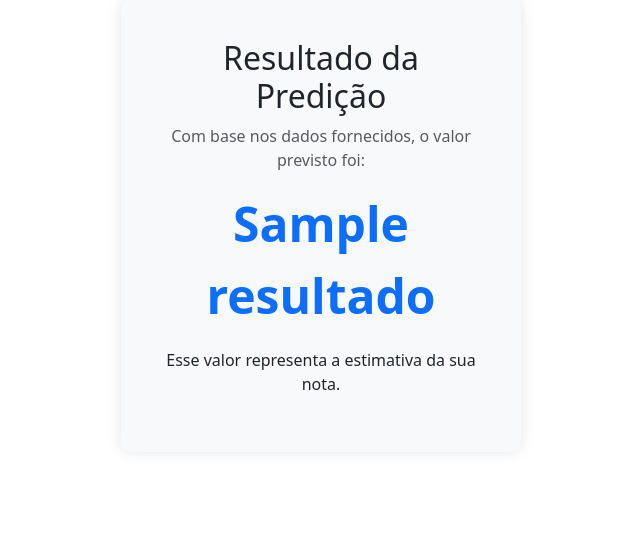
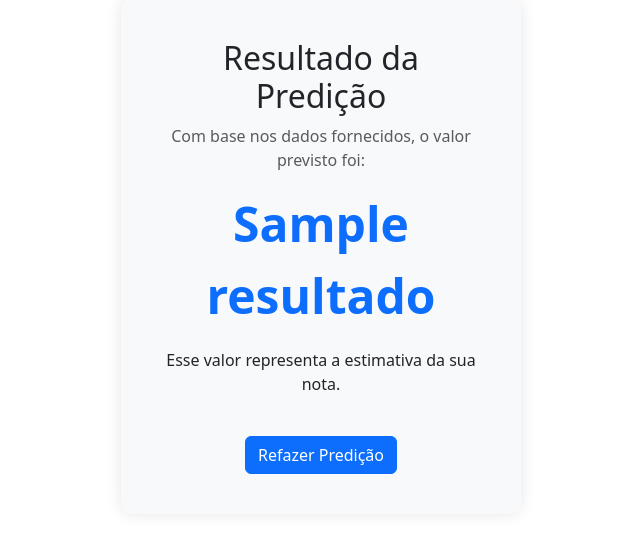
Before and after one commit to jnicklr/students-academic-perfomance-ml-app, a Flask app: template src/templates/index.html in a window 1280 px wide. Shown: the part 101-647 px from the top of the page, without its empty margins (319-959 px from the left). Run offline with Flask 3, Linux system fonts and the light colour scheme; the template is opened without the code that fills it: most values are stand-ins (such as "Sample title", 1, 10 or a date in 2020).

Commit message:
feat: :sparkles: botão para refazer a predição

```diff
--- a/src/templates/index.html
+++ b/src/templates/index.html
@@ -36,6 +36,7 @@
             <p class="text-muted">Com base nos dados fornecidos, o valor previsto foi:</p>
             <div class="result-value" id="prediction-result">{{ resultado }}</div>
             <p class="mt-3">Esse valor representa a estimativa da sua nota.</p>
+            <a href="/" class="btn btn-primary mt-4">Refazer Predição</a>
         </div>
     </div>
     {% else %}
```
